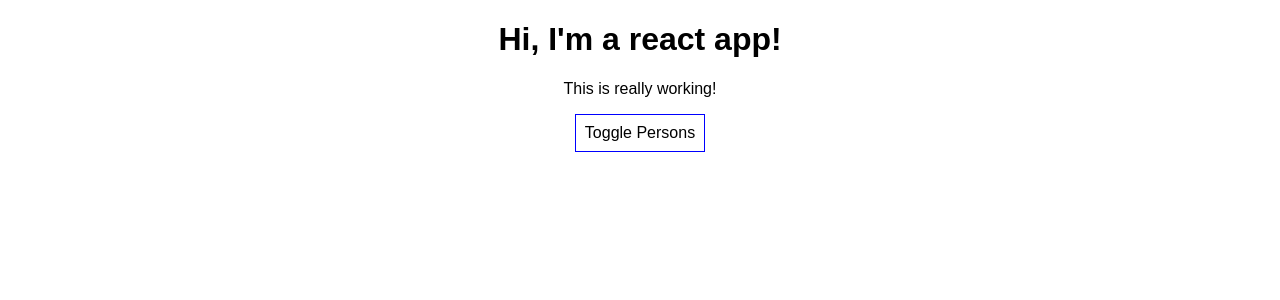
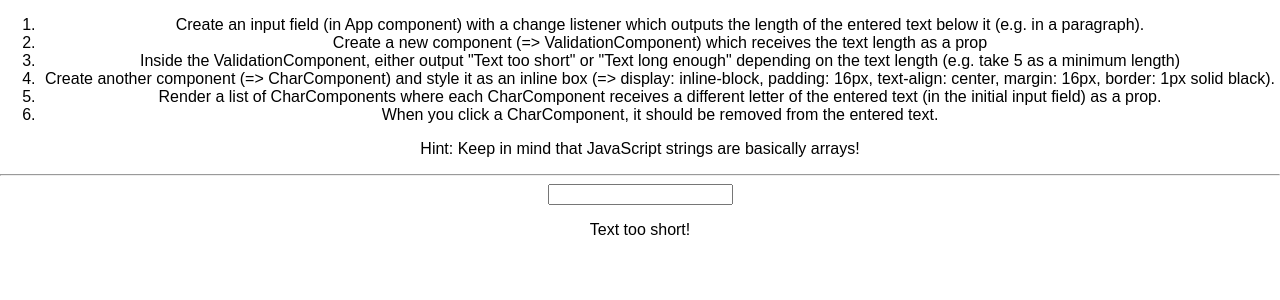
Before and after one commit to CSAtkinson/WorkingWithReact, a React (Create React App) app: page / in a window 1280 px wide. Shown: the top 300 px of the page. Built offline with nearby package versions, Linux system fonts and the light colour scheme.

Commit message:
Worked with dynamic conditional lists

```diff
--- a/src/App.js
+++ b/src/App.js
@@ -1,83 +1,53 @@
 import React, { Component } from 'react';
 import './App.css';
-import Person from './Person/Person';
+import Validation from './Validation/Validation'
+import Char from './Char/Char'
 
 class App extends Component {
 
   state = {
-    persons: [
-      {id: 'fdgdsf', name: 'James', age: 32},
-      {id: 'hergy', name: 'Anslee', age: 18},
-      {id: 'fghjdf', name: 'Dawson', age: 21}
-    ],
-    otherState: 'Some Other value',
-    showPersons: false
+    userInput:''
   }
 
-  deletePersonHandler = (personIndex) => {
-    const persons = this.state.persons.slice();
-    persons.splice(personIndex, 1);
-    this.setState({persons: persons})
+  inputChangedHandler = (event) => {
+    this.setState({userInput: event.target.value});
   }
 
-  nameChangedHandler = (event, id) => {
-
-    const personIndex = this.state.persons.findIndex(p => {
-      return p.id === id;
-    });
-
-    const person = {
-      ...this.state.persons[personIndex]
-    }
-
-    person.name = event.target.value;
-
-    const persons = [...this.state.persons];
-    persons[personIndex] = person;
-
-    this.setState({ persons: persons })
-  }
-
-  togglePersonsHandler = () => {
-    const doesShow = this.state.showPersons;
-    this.setState({showPersons: !doesShow})
+  deleteCharHandler = ( index ) => {
+    const text = this.state.userInput.split('');
+    text.splice(index, 1);
+    const updatedText = text.join('');
+    this.setState({userInput: updatedText})
   }
 
   render() {
-    const style = {
-      backgroundColor: 'white',
-      font: 'inherit',
-      border: '1px solid blue',
-      padding: '9px',
-      cursor: 'pointer'
-    }
+    const charList = this.state.userInput.split('').map((ch,index) => {
+      return <Char
+        character={ch}
+        key={index}
+        clicked = {() => this.deleteCharHandler(index)} />
+    })
 
-    let persons = null;
-
-    if (this.state.showPersons) {
-      persons = (
-        <div>
-          {this.state.persons.map((person, index) => {
-            return <Person
-                click={() => this.deletePersonHandler(index)}
-                name={person.name}
-                age={person.age}
-                key={person.id}
-                changed={(event) => this.nameChangedHandler(event, person.id)}/>
-          })}
-        </div>
-      );
-    }
 
     return (
       <div className="App">
-       <h1>Hi, I'm a react app!</h1>
-       <p>This is really working!</p>
-       <button
-          style={style}
-          onClick={this.togglePersonsHandler}>Toggle Persons
-        </button>
-        {persons}
+        <ol>
+          <li>Create an input field (in App component) with a change listener which outputs the length of the entered text below it (e.g. in a paragraph).</li>
+          <li>Create a new component (=> ValidationComponent) which receives the text length as a prop</li>
+          <li>Inside the ValidationComponent, either output "Text too short" or "Text long enough" depending on the text length (e.g. take 5 as a minimum length)</li>
+          <li>Create another component (=> CharComponent) and style it as an inline box (=> display: inline-block, padding: 16px, text-align: center, margin: 16px, border: 1px solid black).</li>
+          <li>Render a list of CharComponents where each CharComponent receives a different letter of the entered text (in the initial input field) as a prop.</li>
+          <li>When you click a CharComponent, it should be removed from the entered text.</li>
+        </ol>
+        <p>Hint: Keep in mind that JavaScript strings are basically arrays!</p>
+        <hr />
+
+        <input
+          type='text' onChange={this.inputChangedHandler}
+          value={this.state.userInput} />
+        <p>{this.state.userInput}</p>
+        <Validation inputLength={this.state.userInput.length}/>
+        {charList}
       </div>
     );
 
--- /dev/null
+++ b/src/Char/Char.js
@@ -0,0 +1,20 @@
+import React from 'react'
+
+const char = (props) => {
+    const style = {
+        display: 'inline-block',
+        padding: '16px',
+        margin: '16px',
+        border: '1px solid black',
+        textAlign: 'center'
+    }
+
+
+    return(
+        <div style={style} onClick={props.clicked}>
+            {props.character}
+        </div>
+    );
+}
+
+export default char;
--- a/src/Person/Person.css
+++ /dev/null
@@ -1,8 +0,0 @@
-.Person{
-    width: 60%;
-    margin: 16px auto;
-    border: 1px solid #eee;
-    box-shadow: 0 2px 3px;
-    padding: 16px;
-    text-align: center;
-}
--- a/src/Person/Person.js
+++ /dev/null
@@ -1,16 +0,0 @@
-import React from 'react';
-
-import './Person.css'
-
-const person = (props) => {
-    return(
-        <div className="Person">
-            <p onClick={props.click}>I'm a Person whose name is {props.name} and I'm {props.age} years old</p>
-            <p>{props.children}</p>
-            <input type="text" onChange={props.changed} value={props.name} />
-        </div>
-
-    );
-};
-
-export default person;
--- /dev/null
+++ b/src/Validation/Validation.js
@@ -0,0 +1,18 @@
+import React from 'react'
+
+const validation = (props) => {
+
+    let validationMessage = 'Text long enough!'
+
+    if(props.inputLength <=5){
+        validationMessage = 'Text too short!'
+    }
+
+    return(
+        <div>
+            <p>{validationMessage}</p>
+        </div>
+    );
+}
+
+export default validation;
```
